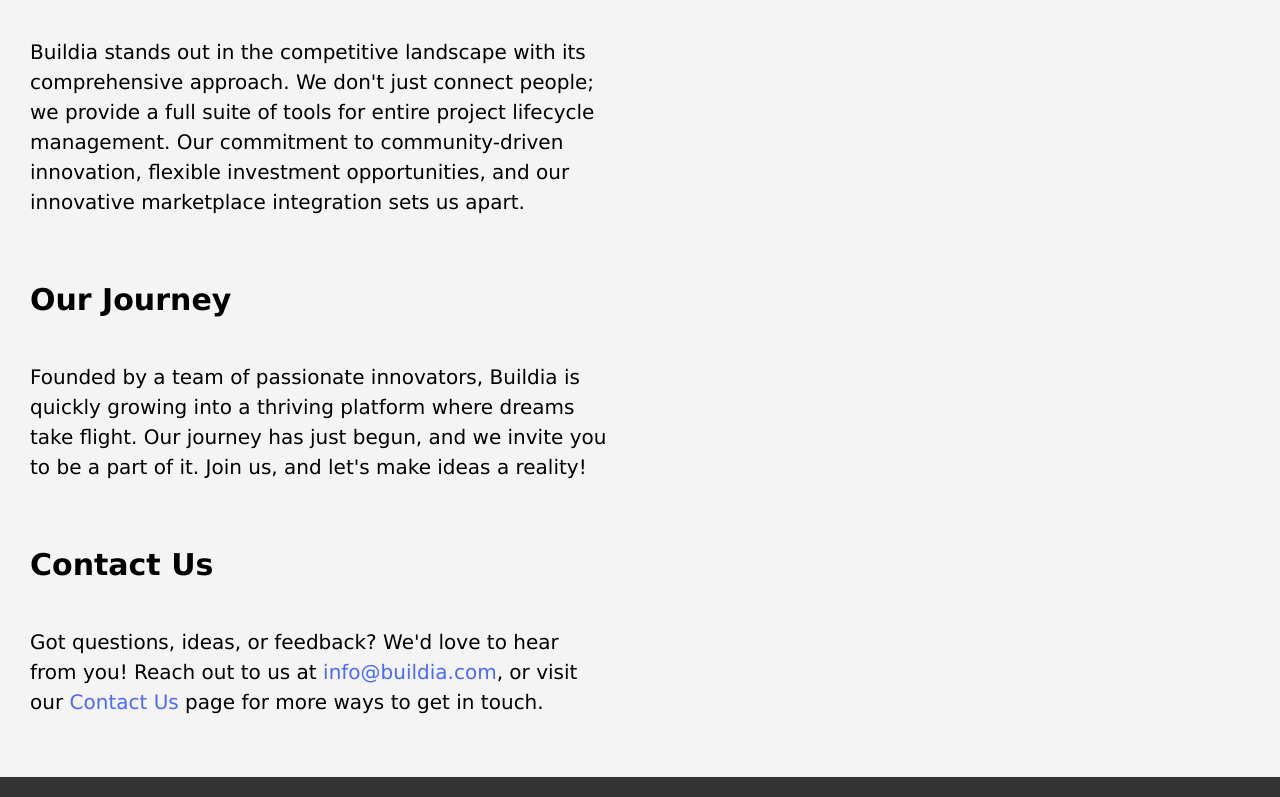
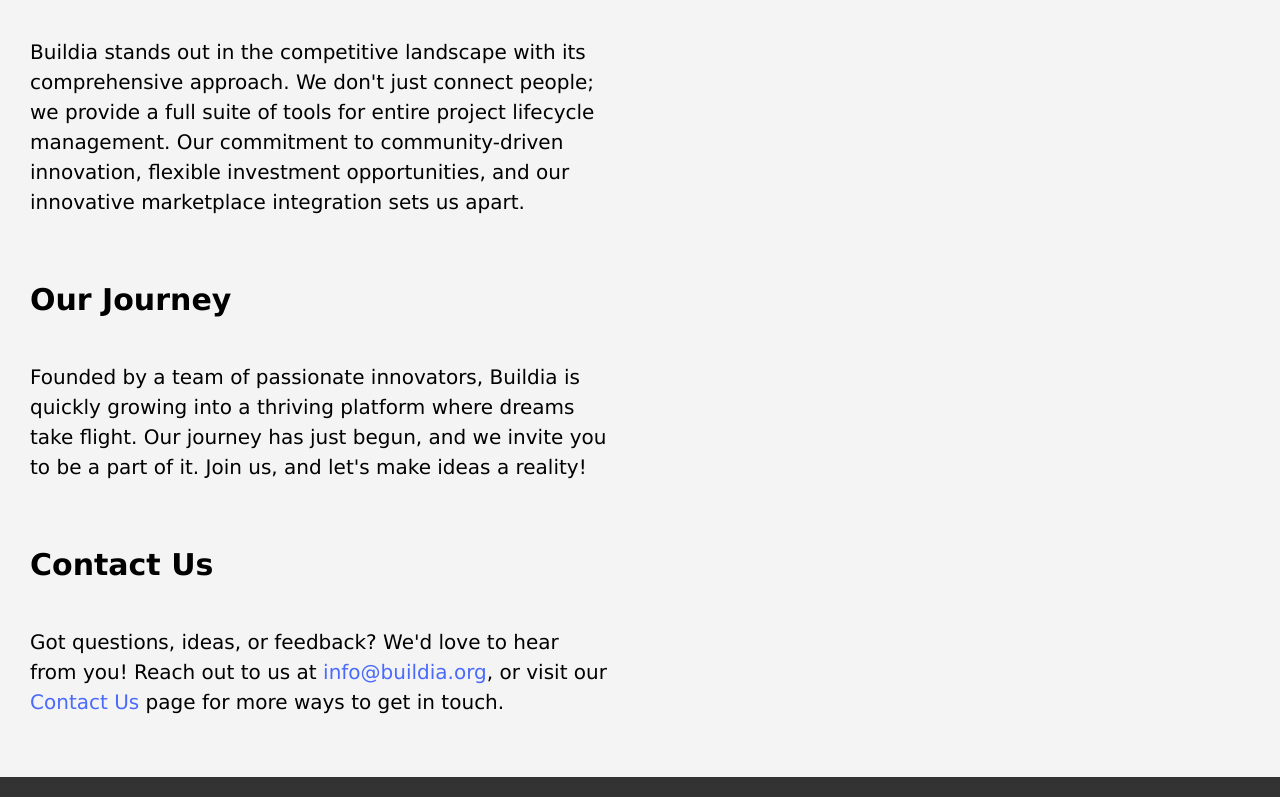
Before and after one commit to buildia/buildia-website, a plain HTML site: page pages/about.html in a window 1280 px wide. Shown: the part 1558-2355 px from the top of the page. Drawn offline with Linux system fonts and the light colour scheme.

Commit message:
fixed .com typo

```diff
--- a/pages/about.html
+++ b/pages/about.html
@@ -105,7 +105,7 @@
             Contact Us
         </h1>
         <p>
-            Got questions, ideas, or feedback? We'd love to hear from you! Reach out to us at <a href="mailto:info@buildia.org">info@buildia.com</a>, or visit our <a href="contact.html">Contact Us</a> page for more ways to get in touch.
+            Got questions, ideas, or feedback? We'd love to hear from you! Reach out to us at <a href="mailto:info@buildia.org">info@buildia.org</a>, or visit our <a href="contact.html">Contact Us</a> page for more ways to get in touch.
         </p>
 
         <div class="space-30"></div>
```
